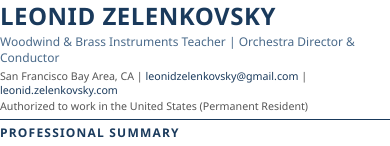
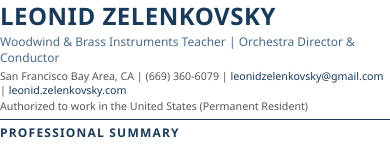
Before and after one commit to zelenkovsky/leonid-site, a plain HTML site: page Leonid_Zelenkovsky_CV.html in a window 390 px wide. Shown: the top 146 px of the page. Drawn offline with Linux system fonts and the light colour scheme.

Commit message:
Add phone number to CV
Co-Authored-By: Claude Opus 4.6 (1M context) <noreply@anthropic.com>

```diff
--- a/Leonid_Zelenkovsky_CV.html
+++ b/Leonid_Zelenkovsky_CV.html
@@ -92,7 +92,7 @@
 
 <h1>LEONID ZELENKOVSKY</h1>
 <div class="subtitle">Woodwind & Brass Instruments Teacher | Orchestra Director & Conductor</div>
-<div class="contact-line">San Francisco Bay Area, CA | <a href="mailto:leonidzelenkovsky@gmail.com">leonidzelenkovsky@gmail.com</a> | <a href="https://leonid.zelenkovsky.com">leonid.zelenkovsky.com</a></div>
+<div class="contact-line">San Francisco Bay Area, CA | (669) 360-6079 | <a href="mailto:leonidzelenkovsky@gmail.com">leonidzelenkovsky@gmail.com</a> | <a href="https://leonid.zelenkovsky.com">leonid.zelenkovsky.com</a></div>
 <div class="contact-line">Authorized to work in the United States (Permanent Resident)</div>
 
 <hr>
```
Also changed, not shown: 1 other file.
